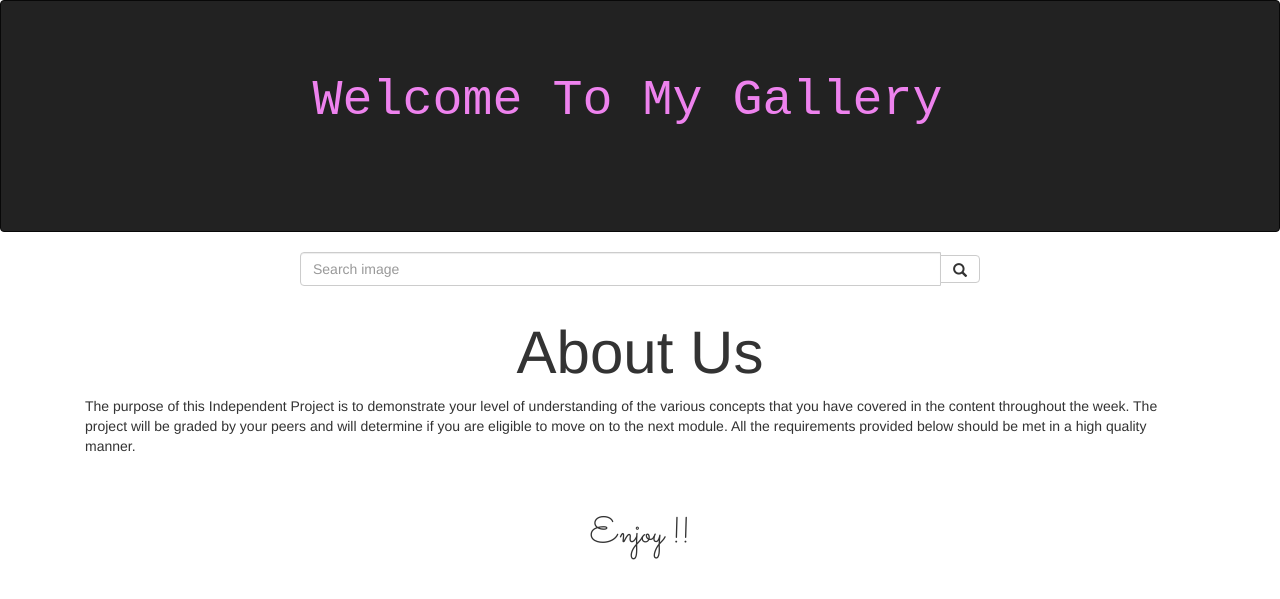
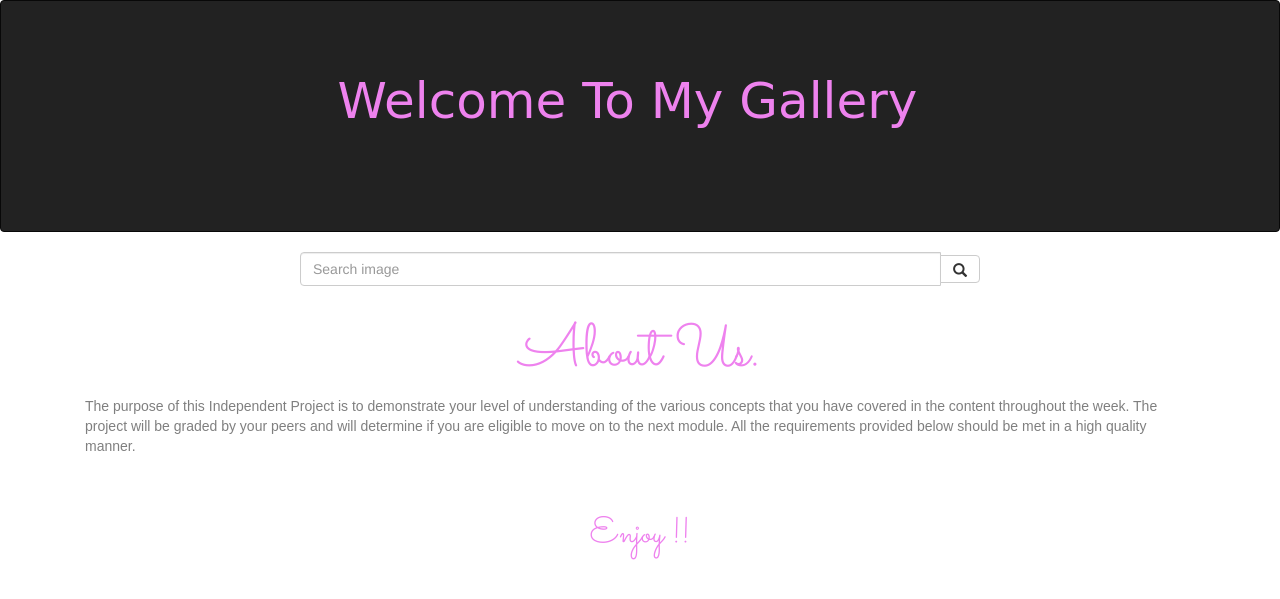
Before and after one commit to niEmerance/DjangoWeek1IP, a Django app: page / in a window 1280 px wide. Shown: the top 599 px of the page. Run offline with Django 3.2, Linux system fonts and the light colour scheme; data that the repository does not hold is empty; some libraries are stand-ins or nearby versions.

Commit message:
changes on the home page

```diff
--- a/photos/templates/all-picsPages/gallery.html
+++ b/photos/templates/all-picsPages/gallery.html
@@ -16,12 +16,12 @@
 {%block content%}
 {{block.super}}
 <div Class=container>
-    <h1 style="text-align: center;font-size: 60px">About Us</h1>
-    <p>The purpose of this Independent Project is to demonstrate your level of understanding of the various concepts that you have covered in the content throughout the week. The project will be graded by your peers and will determine if you are eligible to move on to the next module. All the requirements provided below should be met in a high quality manner.</p>
+    <h1 style="text-align: center;font-size: 60px;font-family: 'Sacramento',cursive;color:violet">About Us.</h1>
+    <p style="font-family: sans-serif;color: rgba(0,0,0,0.5)">The purpose of this Independent Project is to demonstrate your level of understanding of the various concepts that you have covered in the content throughout the week. The project will be graded by your peers and will determine if you are eligible to move on to the next module. All the requirements provided below should be met in a high quality manner.</p>
 </div>
 
 <div class="container-fluid" style="position: relative ; margin-top: 30px">
-    <h1 style="font-family: 'Sacramento', cursive;text-align: center;margin-bottom: 100px" >Enjoy !!</h1>
+    <h1 style="font-family: 'Sacramento',cursive;text-align: center;margin-bottom: 100px;color:violet" >Enjoy !!</h1>
 
 
     <div class="row">
--- a/photos/templates/navbar.html
+++ b/photos/templates/navbar.html
@@ -9,7 +9,7 @@
 <nav class="navbar navbar-inverse">
   <div class="container-fluid">
     <div class="navbar-header">
-      <a class="navbar-brand" href="{% url 'gallery' %}" style="height: 150px;margin-top: 70px; font-family: 'Courier New', Courier, monospace; font-size: 50px; color: violet">Welcome To My Gallery</a>
+      <a class="navbar-brand" href="{% url 'gallery' %}" style="height: 150px;margin-top: 70px; font-family: 'Lobster',cursive; font-size: 50px; color: violet">Welcome To My Gallery</a>
     </div>
   </div>
 </nav>
```
